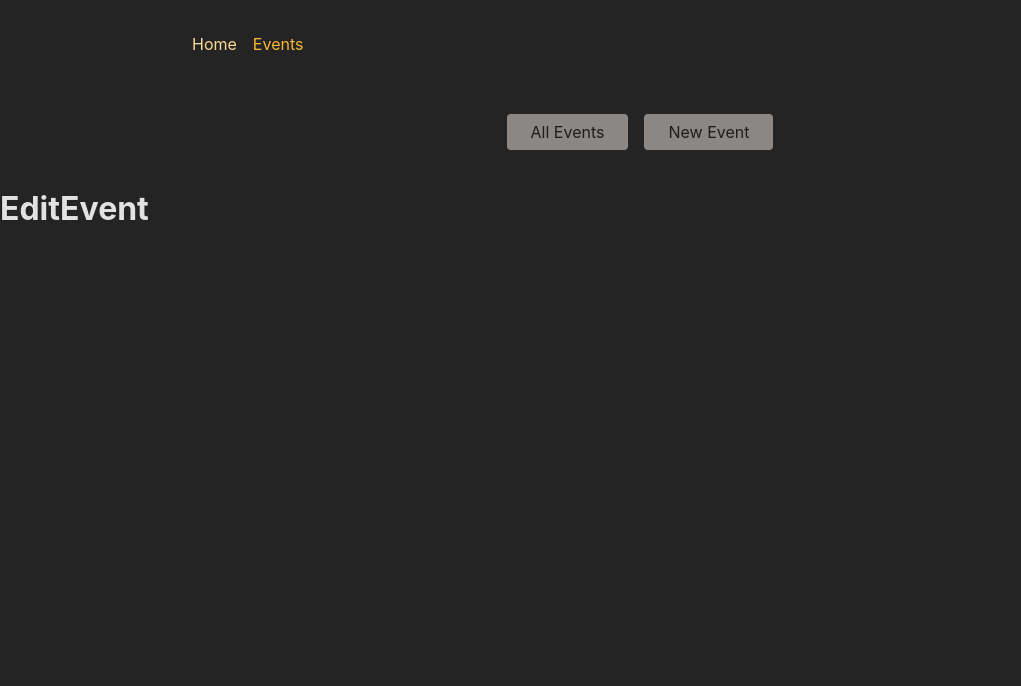
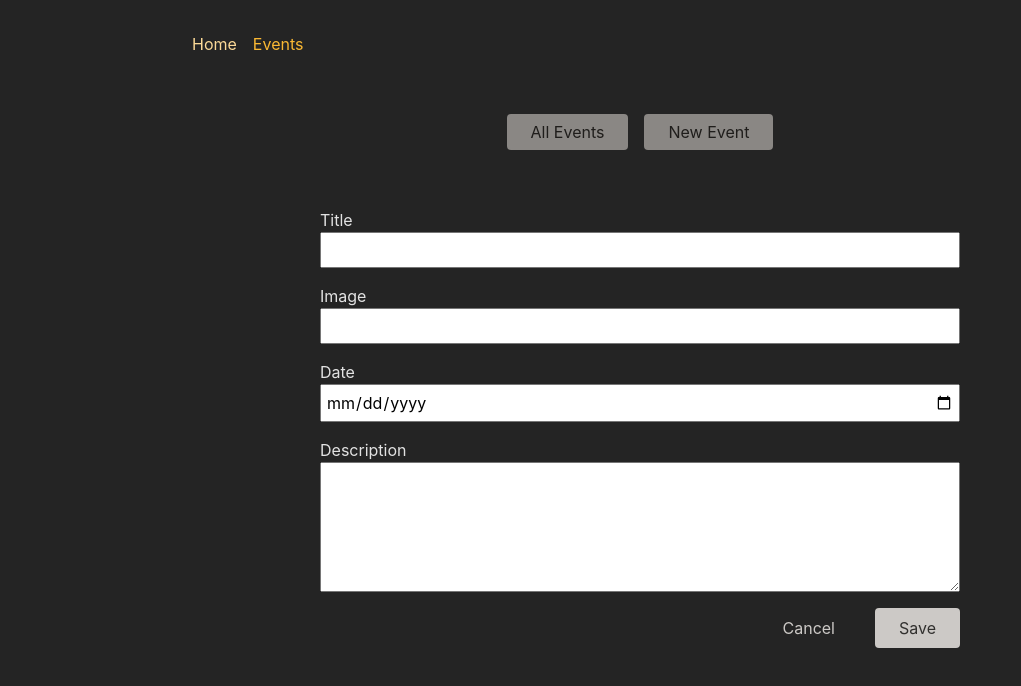
Before and after one commit to Mr-Rajat/21_2-adv-MP-SPA, a React (Create React App) app in the folder frontend/: page /events/1/edit in a window 1280 px wide. Shown: the top 686 px of the page, without its empty margins (0-1021 px from the left). Built offline with nearby package versions, Linux system fonts and the light colour scheme.

Commit message:
moved the loader 4 event 2 the root 4 all events/

```diff
--- a/frontend/src/App.js
+++ b/frontend/src/App.js
@@ -30,7 +30,7 @@
 import { createBrowserRouter, RouterProvider } from 'react-router-dom'
 import Home from './pages/Home';
 import Events, { loader as eventsLoader } from './pages/Events';
-import EventDetail, { loader as EventDetailLoader } from './pages/EventDetail';
+import EventDetail, { loader as eventDetailLoader } from './pages/EventDetail';
 import NewEvent from './pages/NewEvent';
 import EditEvent from './pages/EditEvent';
 import RootLayout from './pages/Root';
@@ -55,11 +55,17 @@
             },
             {
               path: ':eventId',
-              element: <EventDetail />,
-              loader: EventDetailLoader
+              children: [
+                {
+                  index: true,
+                  element: <EventDetail />,
+                  loader: eventDetailLoader
+                },
+
+                { path: 'edit', element: <EditEvent /> }
+              ]
             },
             { path: 'new', element: <NewEvent /> },
-            { path: ':eventId/edit', element: <EditEvent /> }
           ]
         },
       ],
--- a/frontend/src/components/EventItem.js
+++ b/frontend/src/components/EventItem.js
@@ -1,3 +1,4 @@
+import { Link } from 'react-router-dom';
 import classes from './EventItem.module.css';
 
 function EventItem({ event }) {
@@ -12,7 +13,7 @@
       <time>{event.date}</time>
       <p>{event.description}</p>
       <menu className={classes.actions}>
-        <a href="edit">Edit</a>
+        <Link to="edit">Edit</Link>
         <button onClick={startDeleteHandler}>Delete</button>
       </menu>
     </article>
--- a/frontend/src/pages/EditEvent.js
+++ b/frontend/src/pages/EditEvent.js
@@ -1,8 +1,9 @@
 import React from 'react'
+import EventForm from '../components/EventForm'
 
 const EditEvent = () => {
   return (
-    <h1>EditEvent</h1>
+    <EventForm />
   )
 }
 
--- a/frontend/src/pages/EventDetail.js
+++ b/frontend/src/pages/EventDetail.js
@@ -5,7 +5,7 @@
 const EventDetail = () => {
   const params = useParams();
   const data = useLoaderData();
-  console.log(data);
+  // console.log(data);
   return (
     <>
       <EventItem event={data.event}/>
```
